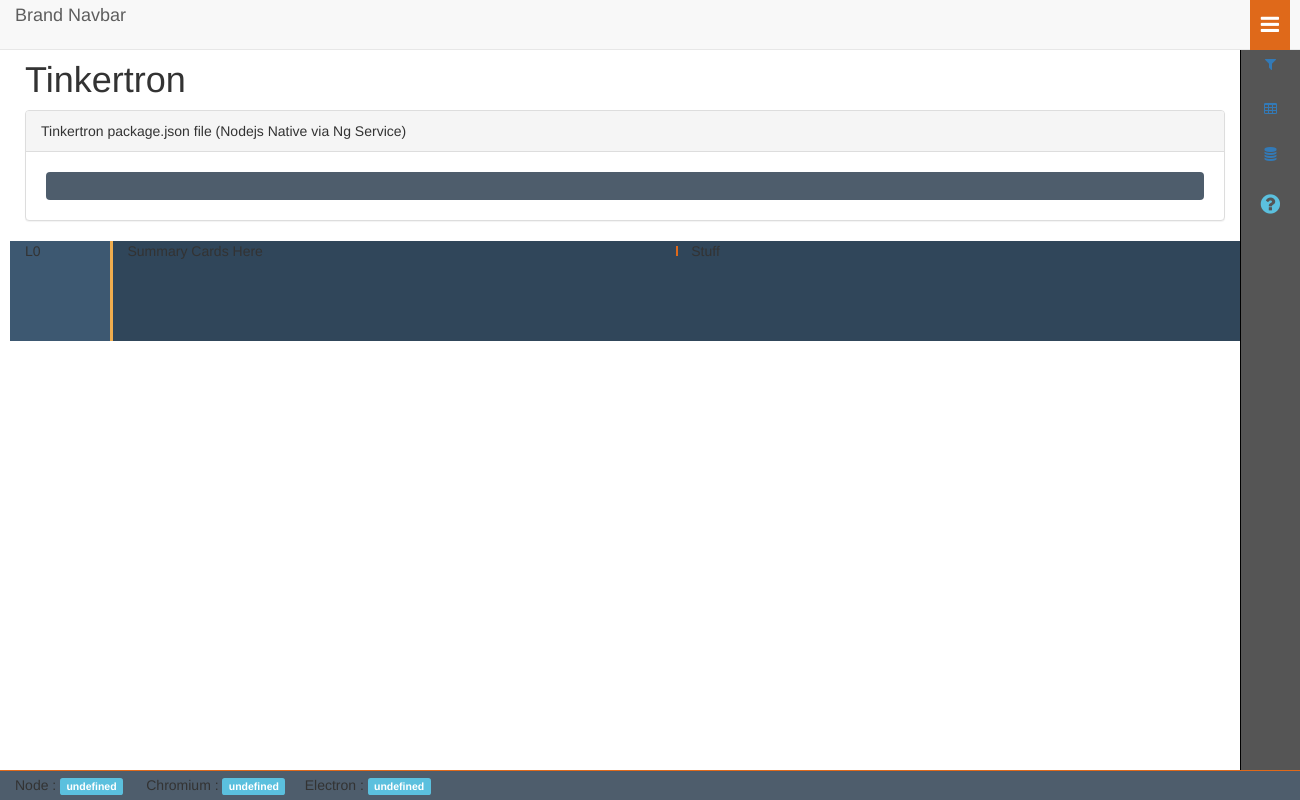
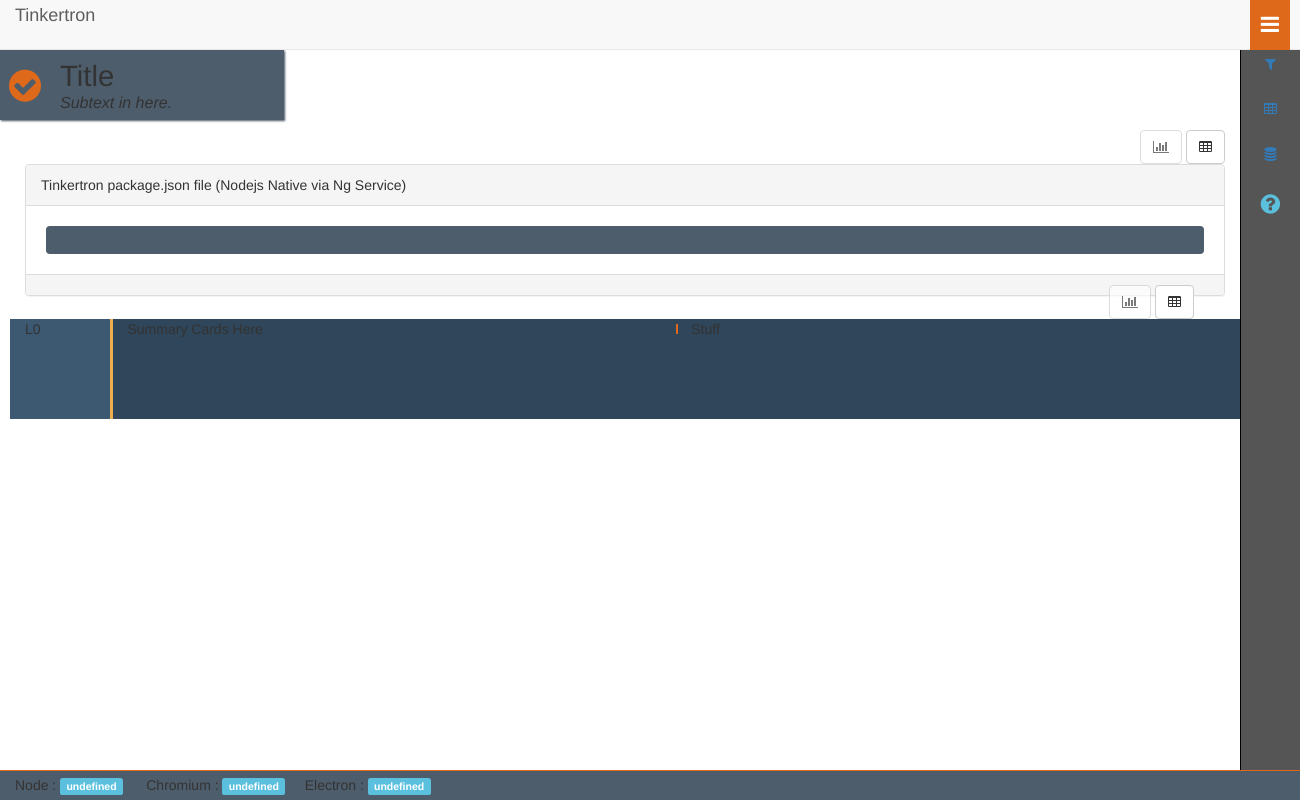
Before and after one commit to jderus/tinkertron, an Electron app: page src/index.html in a window 1300 px wide. Drawn offline with nearby package versions, Linux system fonts and the light colour scheme; some packages are replaced by stand-ins of ours; files that its build step writes are made by us from their sources; no server answers; a script that the page names is missing.

Commit message:
Titlecardin.

```diff
--- /dev/null
+++ b/src/dirtemplates/titlecard.template.html
@@ -0,0 +1,7 @@
+<div class="col-lg-3">
+    <div class="tt-titlecard tt-titlecard-info">
+        <i class="fa fa-check-circle brand-primary"></i>
+        <span class="headline">{{title}}</span>
+        <span class="subtext">{{subtext}}</span>
+    </div>
+</div>
--- a/src/index.html
+++ b/src/index.html
@@ -21,7 +21,7 @@
 
         <nav class="navbar navbar-default navbar-fixed-top" ng-class="{'shrink':scrollDown}" role="navigation" shrink>
             <div class="container-fluid">
-                <a class="navbar-brand" href="#">Brand Navbar</a>
+                <a class="navbar-brand" href="#">Tinkertron</a>
                 </div>
             </div>
         </nav>
@@ -29,17 +29,34 @@
         <tt-menubar></tt-menubar>
 
         <div class="left">
-            <h1>Tinkertron</h1>
+            <div class="row" style="margin-left:-40px;">
+                <tt-titlecard title="something">
+                </tt-titlecard>
+            </div>
 
+            <div class="row">
+                <div class="col-lg-2 pull-right" style="text-align:right;">
+                 <a href="#" class="btn btn-default disabled"><i class="fa fa-bar-chart"></i></a>
+                 <a href="#" class="btn btn-default"><i class="fa fa-table"></i></a>
+                </div>
+            </div>
             <div class="row" ng-controller="toyController as toy">
                 <div class="col-lg-12">
                         <div class="panel panel-default">
-                            <div class="panel-heading">Tinkertron package.json file (Nodejs Native via Ng Service)</div>
-                                <div class="panel-body">
-                                    <pre>
+                            <div class="panel-heading">
+                                Tinkertron package.json file (Nodejs Native via Ng Service)
+                            </div>
+                            <div class="panel-body">
+                                <pre>
                                     <div ng-bind-html="toy.packdata">/<div>
-                                    </pre>
+                                </pre>
+                            </div>
+                            <div class="panel-footer">
+                                <div class="col-lg-2 pull-right" style="text-align:right;">
+                                    <a href="#" class="btn btn-default disabled"><i class="fa fa-bar-chart"></i></a>
+                                    <a href="#" class="btn btn-default"><i class="fa fa-table"></i></a>
                                 </div>
+                            </div>
                         </div>
                 </div>
             </div>
@@ -75,6 +92,7 @@
         <script type="text/javascript" src="./scripts/tt.app.js"></script>
         <script type="text/javascript" src="./scripts/shrink.directive.js"></script>
         <script type="text/javascript" src="./scripts/menubar.directive.js"></script>
+        <script type="text/javascript" src="./scripts/titlecard.directive.js"></script>
         <script type="text/javascript" src="./scripts/toy.controller.js"></script>
         <script type="text/javascript" src="./scripts/fiddle.service.js"></script>
     </body>
--- /dev/null
+++ b/src/scripts/titlecard.directive.js
@@ -0,0 +1,23 @@
+(function () {
+    'use strict';
+
+    angular
+        .module('ttApp')
+        .directive('ttTitlecard', ttTitlecardDir);
+
+    function ttTitlecardDir() {
+        var directive = {
+            link: link,
+            templateUrl: 'dirtemplates/titlecard.template.html',
+            restrict: 'E'
+        };
+        return directive;
+    }
+
+    function link(scope, element, attrs) {
+        if (scope.title == null) scope.title = "Title";
+        if (scope.subtext == null) scope.subtext = "Subtext in here."
+
+    }
+
+})();;
--- a/src/styles/_colors.scss
+++ b/src/styles/_colors.scss
@@ -4,6 +4,7 @@
 $gray-light: #4e5d6c;
 $gray-medium: #555555;
 $gray-lighter: #ebebeb;
+
 $brand-info: #5bc0de;
 $brand-primary: #df691a;
 $brand-success: #5cb85c;
@@ -11,3 +12,6 @@
 $brand-danger: #d9534f;
 $body-bg: #2b3e50;
 $navbar-default-bg: #4e5d6c;
+$panel-default-bg: #485563;
+
+.brand-primary { color:$brand-primary;}
--- /dev/null
+++ b/src/styles/_titlecard.scss
@@ -0,0 +1,37 @@
+// ------------------------------------------------------------------------------------------------------
+/// Titlecard
+/* Example Comment Include with SASSpilation */
+.tt-titlecard {
+    background: $gray-light;
+    -webkit-box-shadow: 1px 1px 2px 0 $panel-default-bg;
+    -moz-box-shadow: 1px 1px 2px 0 $panel-default-bg;
+    -o-box-shadow: 1px 1px 2px 0 $panel-default-bg;
+    -ms-box-shadow: 1px 1px 2px 0 $panel-default-bg;
+    box-shadow: 1px 1px 2px 0 $panel-default-bg;
+    margin-bottom: 10px;
+    padding: 5px;
+}
+
+.tt-titlecard-info i {
+    font-size: 28pt;
+    display: block;
+    float: left;
+    margin-right: 15px;
+    margin-top: 12px;
+    width: 40px;
+    text-align: center;
+}
+
+.tt-titlecard-info .headline {
+    display: block;
+    font-size: 22pt;
+    font-weight: 500;
+}
+
+.tt-titlecard-info .subtext {
+    font-size: 12pt;
+    font-weight: 300;
+    font-style: italic;
+    margin-top: -5px;
+    display: block;
+}
--- a/src/styles/app.scss
+++ b/src/styles/app.scss
@@ -9,7 +9,7 @@
   box-sizing: border-box;
 }
 
-body { padding-top: 40px; padding-bottom:50px;} //Navbar padding
+body { padding-top: 50px; padding-bottom:50px;} //Navbar padding
 
 .left {
   position: relative;
@@ -96,3 +96,20 @@
 
 /* Statusbar Example Comment before import */
 @import 'statusbar';
+
+
+// -----------------------
+h3.linehead {
+    margin-top:0;
+    width:100%;
+}
+h3.linehead:after{
+    display:inline-block;
+    margin: 0 0 8px 20px;
+    height: 3px;
+    content: " ";
+    background-color: #999;
+    width: 82%;
+}
+
+@import 'titlecard';
```
